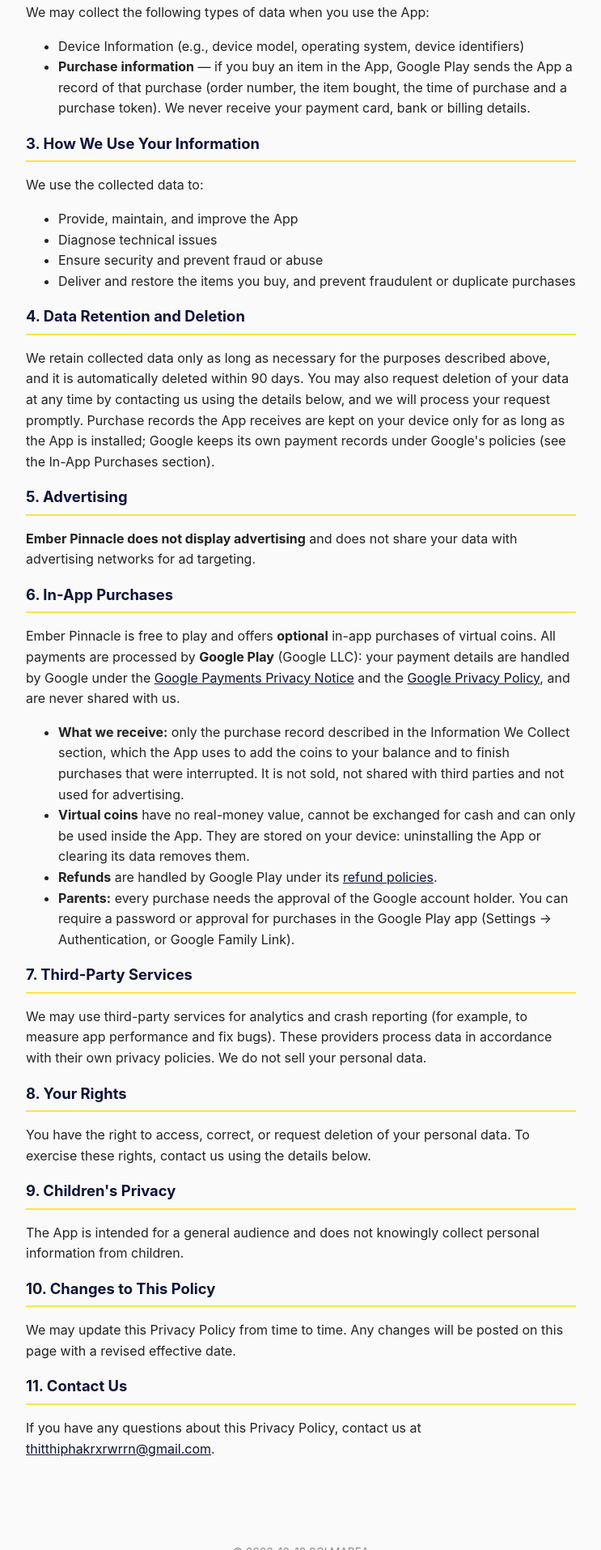
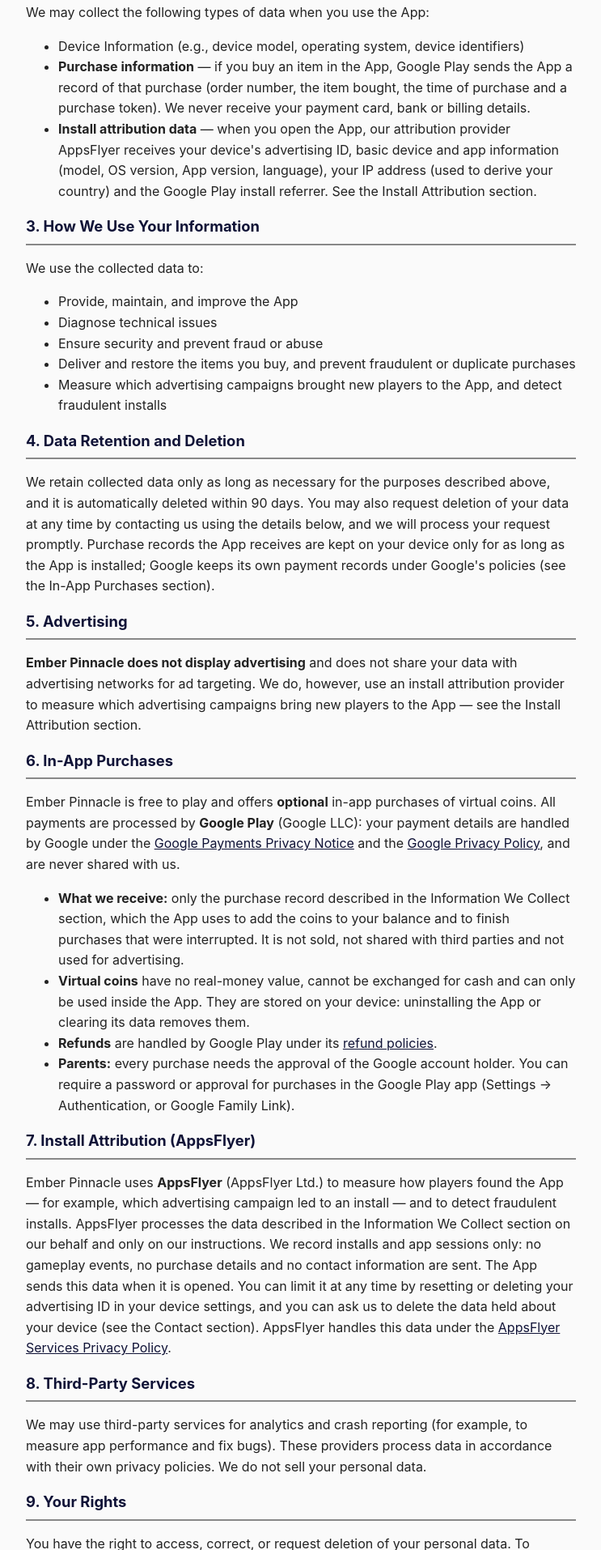
Before and after one commit to thitthiphakrxrwrrn-coder/thitthiphakrxrwrrn-coder.github.io, a plain HTML site: page ember-pinnacle/index.html in a window 1280 px wide. Shown: the part 886-2800 px from the top of the page at 81% size, without its empty margins (268-1011 px from the left). Drawn offline with Linux system fonts and the light colour scheme.

Commit message:
feat(privacy): add ember-pinnacle policy for thitthiphakrxrwrrn@gmail.com

```diff
--- a/ember-pinnacle/index.html
+++ b/ember-pinnacle/index.html
@@ -5,7 +5,7 @@
 <meta name="viewport" content="width=device-width, initial-scale=1">
 <title>Ember Pinnacle — Privacy Policy</title>
 <style>
-  :root { --primary: #101337; --accent: #F5E747; }
+  :root { --primary: #101337; --accent: #888888; }
   * { box-sizing: border-box; }
   body { margin: 0; font-family: -apple-system, Segoe UI, Roboto, Helvetica, Arial, sans-serif;
          color: #222; background: #fafafa; line-height: 1.6; }
@@ -23,7 +23,7 @@
 <header>
   <img src="banner.png" alt="Ember Pinnacle banner">
   <h1>Ember Pinnacle</h1>
-  <p>Privacy Policy — effective 2026-10-18</p>
+  <p>Privacy Policy — effective 2026-11-16</p>
 </header>
 <main>
   <h2>1. Introduction</h2>
@@ -41,6 +41,10 @@
     <li><strong>Purchase information</strong> — if you buy an item in the App, Google Play sends
       the App a record of that purchase (order number, the item bought, the time of purchase and a
       purchase token). We never receive your payment card, bank or billing details.</li>
+    <li><strong>Install attribution data</strong> — when you open the App, our attribution provider
+      AppsFlyer receives your device's advertising ID, basic device and app information (model, OS
+      version, App version, language), your IP address (used to derive your country) and the Google Play
+      install referrer. See the Install Attribution section.</li>
   </ul>
 
   <h2>3. How We Use Your Information</h2>
@@ -50,6 +54,8 @@
     <li>Diagnose technical issues</li>
     <li>Ensure security and prevent fraud or abuse</li>
     <li>Deliver and restore the items you buy, and prevent fraudulent or duplicate purchases</li>
+    <li>Measure which advertising campaigns brought new players to the App, and detect fraudulent
+      installs</li>
   </ul>
 
   <h2>4. Data Retention and Deletion</h2>
@@ -65,7 +71,8 @@
   <h2>5. Advertising</h2>
   <p>
     <strong>Ember Pinnacle does not display advertising</strong> and does not share
-    your data with advertising networks for ad targeting.
+    your data with advertising networks for ad targeting. We do, however, use an install attribution provider to measure which
+    advertising campaigns bring new players to the App — see the Install Attribution section.
   </p>
   <h2>6. In-App Purchases</h2>
   <p>
@@ -91,39 +98,51 @@
       (Settings &rarr; Authentication, or Google Family Link).</li>
   </ul>
 
-  <h2>7. Third-Party Services</h2>
+  <h2>7. Install Attribution (AppsFlyer)</h2>
+  <p>
+    Ember Pinnacle uses <strong>AppsFlyer</strong> (AppsFlyer Ltd.) to measure how players found the App —
+    for example, which advertising campaign led to an install — and to detect fraudulent installs.
+    AppsFlyer processes the data described in the Information We Collect section on our behalf and
+    only on our instructions. We record installs and app sessions only: no gameplay events, no
+    purchase details and no contact information are sent. The App sends this data when it is opened. You can limit it at any time by
+    resetting or deleting your advertising ID in your device settings, and you can ask us to delete
+    the data held about your device (see the Contact section). AppsFlyer handles this data under the
+    <a href="https://www.appsflyer.com/legal/services-privacy-policy/" target="_blank" rel="noopener">AppsFlyer Services Privacy Policy</a>.
+  </p>
+
+  <h2>8. Third-Party Services</h2>
   <p>
     We may use third-party services for analytics and crash reporting (for example,
     to measure app performance and fix bugs). These providers process data in
     accordance with their own privacy policies. We do not sell your personal data.
   </p>
 
-  <h2>8. Your Rights</h2>
+  <h2>9. Your Rights</h2>
   <p>
     You have the right to access, correct, or request deletion of your personal
     data. To exercise these rights, contact us using the details below.
   </p>
 
-  <h2>9. Children's Privacy</h2>
+  <h2>10. Children's Privacy</h2>
   <p>
     The App is intended for a general audience and does not knowingly collect
     personal information from children.
   </p>
 
-  <h2>10. Changes to This Policy</h2>
+  <h2>11. Changes to This Policy</h2>
   <p>
     We may update this Privacy Policy from time to time. Any changes will be posted
     on this page with a revised effective date.
   </p>
 
-  <h2>11. Contact Us</h2>
+  <h2>12. Contact Us</h2>
   <p>
     If you have any questions about this Privacy Policy, contact us at
     <a href="mailto:thitthiphakrxrwrrn@gmail.com">thitthiphakrxrwrrn@gmail.com</a>.
   </p>
 </main>
 <footer>
-  &copy; 2026-10-18 SCI MABEA
+  &copy; 2026-11-16 SCI MABEA
 </footer>
 </body>
 </html>
```
